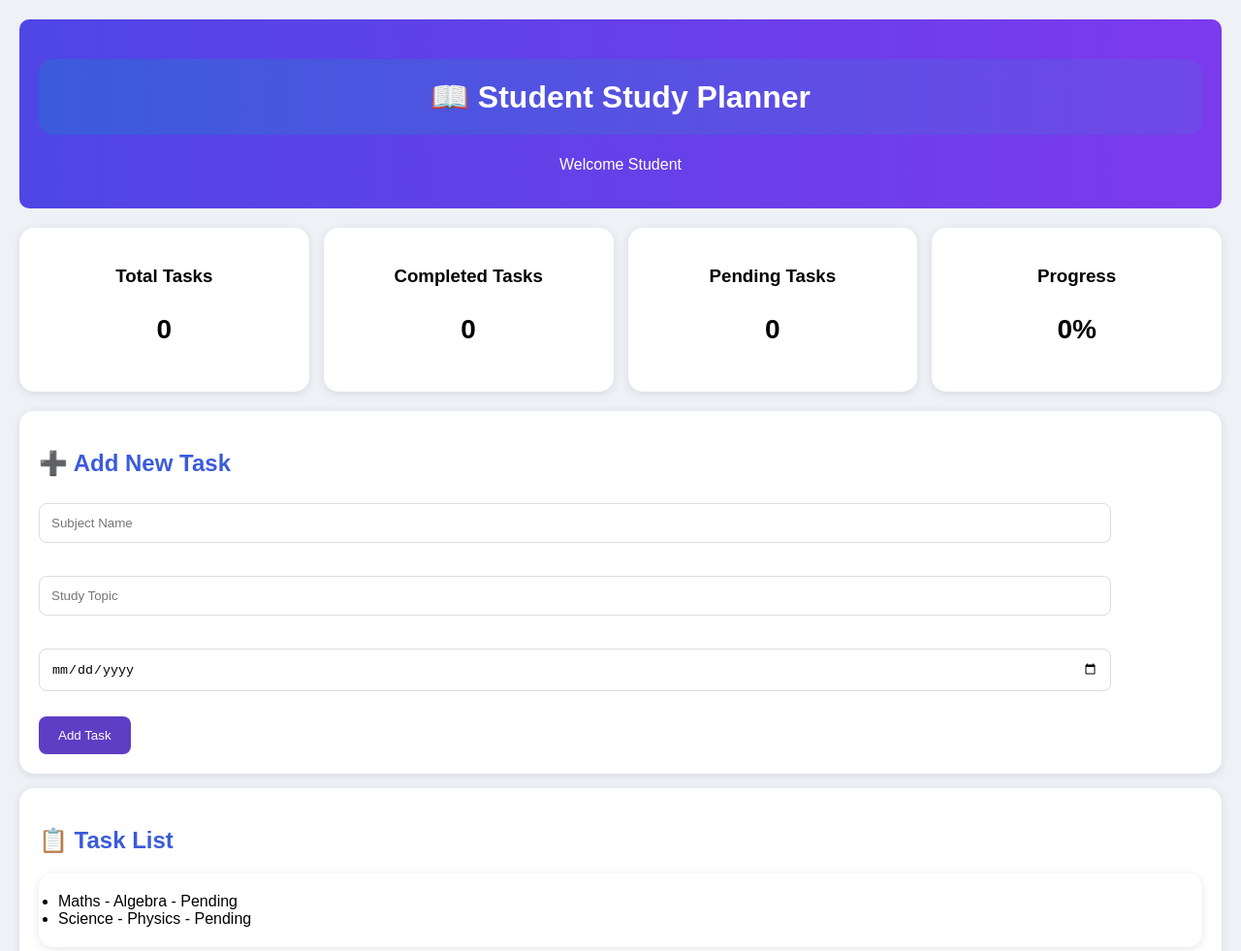
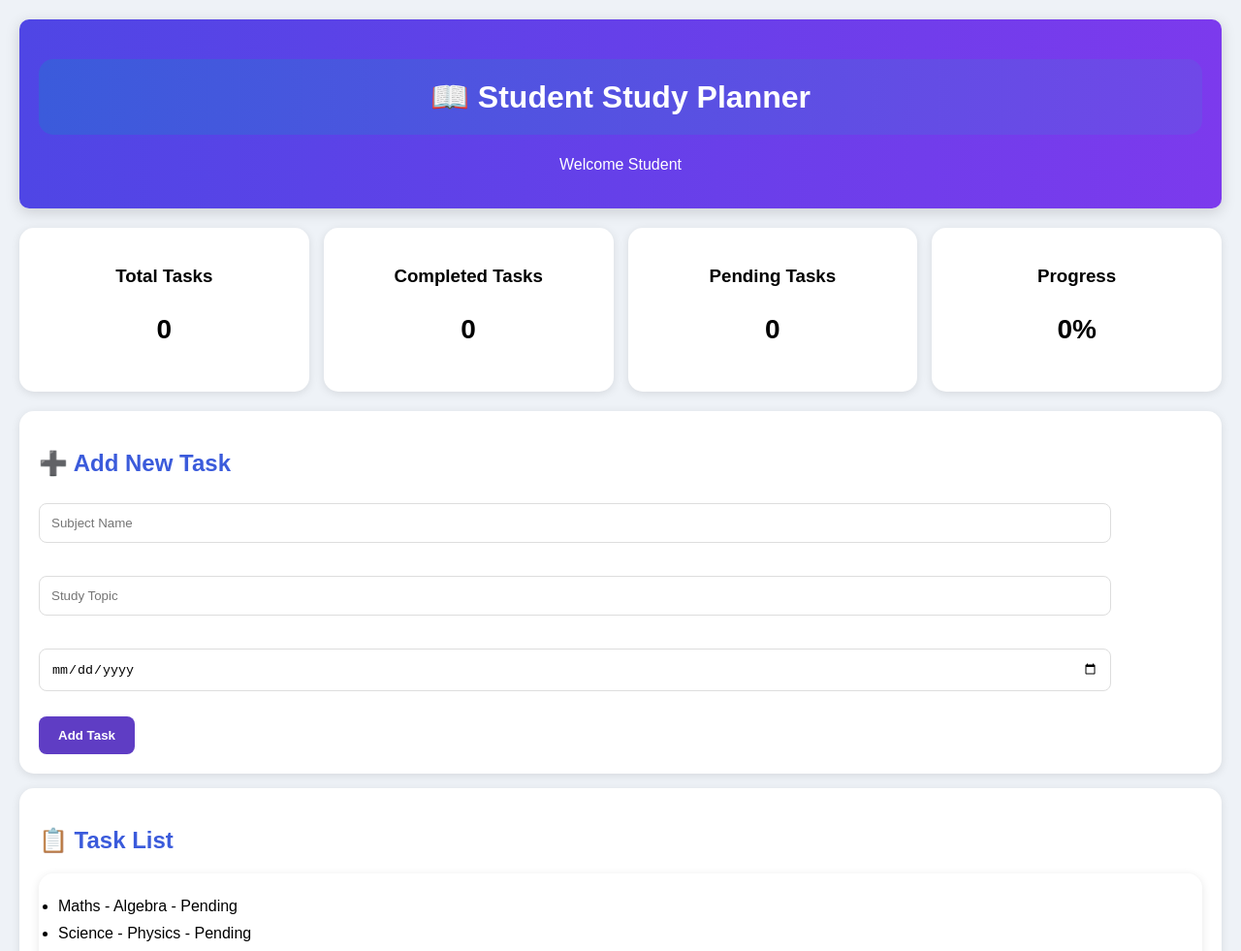
Before and after one commit to mithra100/student-study-planner, a plain HTML site: page dashboard.html in a window 1280 px wide. Shown: the top 981 px of the page at 97% size. Drawn offline with Linux system fonts and the light colour scheme.

Commit message:
Update style.css

```diff
--- a/style.css
+++ b/style.css
@@ -1,4 +1,51 @@
 body{
+font-family:Arial,sans-serif;
+background:#f4f7fc;
+margin:0;
+padding:15px;
+}
+
+.header{
+background:linear-gradient(135deg,#4f46e5,#7c3aed);
+color:white;
+padding:25px;
+text-align:center;
+border-radius:15px;
+margin-bottom:20px;
+box-shadow:0 4px 15px rgba(0,0,0,0.15);
+}
+
+.section-card{
+background:white;
+padding:20px;
+margin-bottom:20px;
+border-radius:15px;
+box-shadow:0 2px 10px rgba(0,0,0,0.1);
+}
+
+input{
+width:95%;
+padding:12px;
+border:1px solid #ddd;
+border-radius:8px;
+}
+
+button{
+background:#6d28d9;
+color:white;
+padding:12px 20px;
+border:none;
+border-radius:8px;
+font-weight:bold;
+}
+
+h2{
+color:#4f46e5;
+}
+
+ul{
+line-height:1.8;
+}body{
     font-family: Arial, sans-serif;
     background:#eef2f7;
     margin:0;
```
